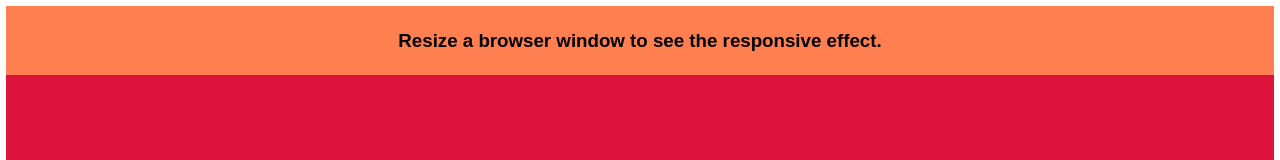
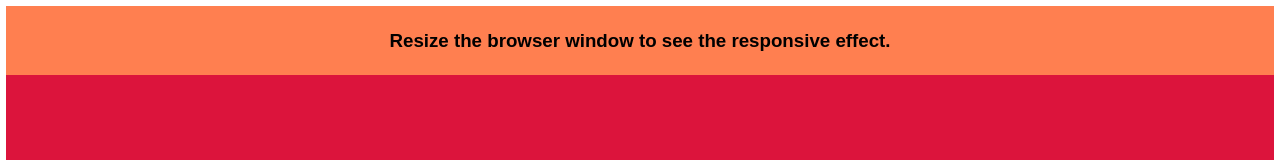
Before and after one commit to RegusGen/Learning, a plain HTML site: page index.html in a window 1280 px wide. Shown: the top 160 px of the page. Drawn offline with Linux system fonts and the light colour scheme.

Commit message:
Changed text a -> the

```diff
--- a/index.html
+++ b/index.html
@@ -10,7 +10,7 @@
 <script src="script.js"></script>
 
 <div class="note">
-    <h3>Resize a browser window to see the responsive effect.</h3>
+    <h3>Resize the browser window to see the responsive effect.</h3>
 </div>
 
 <div class="header">
```
